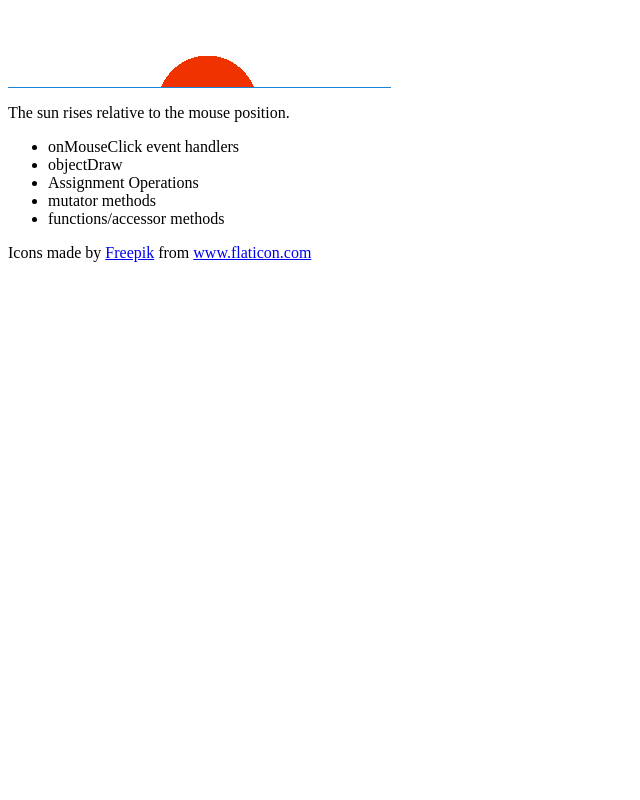
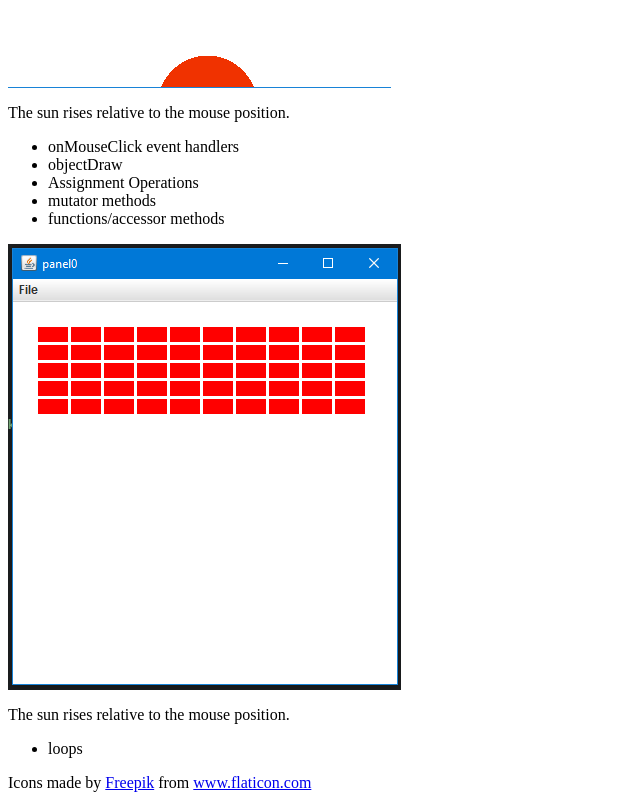
Before and after one commit to Francelix/Portfolio, a plain HTML site: page docs/index.html in a window 1280 px wide. Shown: the part 1283-2083 px from the top of the page, without its empty margins (0-640 px from the left). Before the commit the page ends 1553 px from the top, so only its background shows below. Drawn offline with Linux system fonts and the light colour scheme.

Commit message:
Added brick wall project

```diff
--- a/docs/index.html
+++ b/docs/index.html
@@ -28,6 +28,14 @@
         <li>functions/accessor methods</li>
       </ul>
 
+      <img src="images/brickWall.png" alt="shows rising sun workin on BlueJ">
+      <p>The sun rises relative to the mouse position.</p>
+
+      <!-- keywords about the project-->
+      <ul>
+        <li>loops</li>
+      </ul>
+
   </body>
     <footer>
       Icons made by <a href="https://www.flaticon.com/authors/freepik" title="Freepik">Freepik</a> from <a href="https://www.flaticon.com/" title="Flaticon">www.flaticon.com</a>
```
Also changed, not shown: docs/images/brickWall.png (added).
